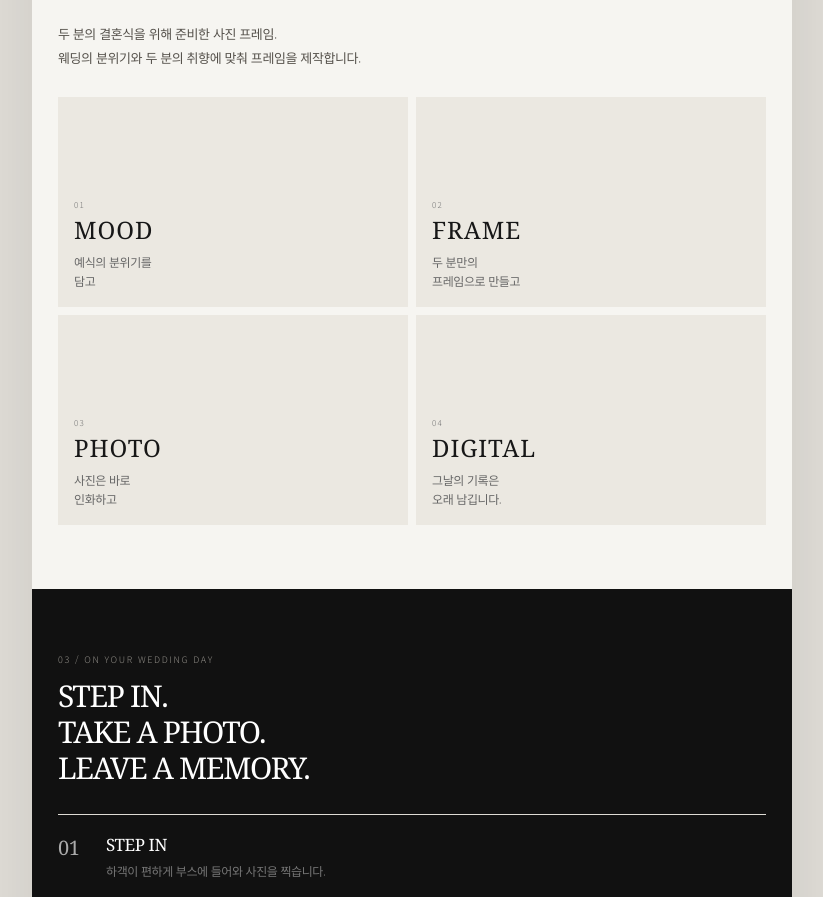
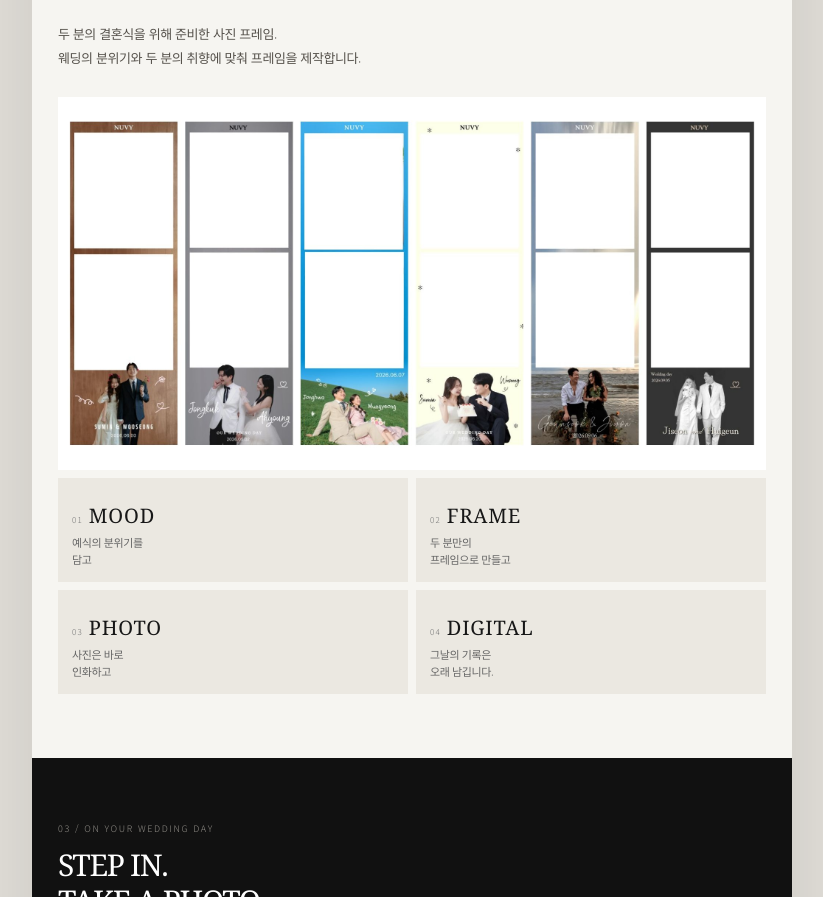
Before and after one commit to ggengmin/nuvywedding, a plain HTML site: page index.html in a window 1280 px wide. Shown: the part 2163-3060 px from the top of the page, without its empty margins (228-1051 px from the left). Drawn offline with Linux system fonts and the light colour scheme.

Commit message:
프레임 이미지 추가

```diff
--- a/index.html
+++ b/index.html
@@ -65,6 +65,14 @@ img{display:block;width:100%}
 .photo-card .over .en{display:block;font:400 24px/1 var(--serif);letter-spacing:.04em;margin-bottom:10px;color:#171717}
 
 .text-card{min-height:210px;background:#ebe8e1}.text-card .over{position:absolute;inset:auto 16px 16px 16px}.steps{margin-top:28px}
+/* [변경 5] 02 섹션: 프레임 이미지 추가 + 카드 4개를 납작하게 (기존 210px → 104px) */
+.frame-img{margin-top:26px;aspect-ratio:1920/1010;object-fit:cover}
+.frame-img + .photo-grid{margin-top:8px}
+.photo-grid .text-card{min-height:104px;height:auto}
+.photo-grid .text-card .over{inset:auto 14px 14px 14px}
+.photo-grid .text-card .over small{display:inline;margin:0 6px 0 0}
+.photo-grid .text-card .over .en{display:inline;font-size:20px;margin:0}
+.photo-grid .text-card .over strong{margin-top:6px;font-size:11px;line-height:1.55}
 .step{display:grid;grid-template-columns:36px 1fr;gap:12px;padding:19px 0;border-top:1px solid var(--line)}
 .step:last-child{border-bottom:1px solid var(--line)}
 .step-no{font:400 20px var(--serif);color:#aaa}
@@ -149,6 +157,9 @@ img{display:block;width:100%}
   <h2 class="title">YOUR WEDDING,<br>YOUR FRAME.</h2>
   <p class="copy">두 분의 결혼식을 위해 준비한 사진 프레임.<br>
   웨딩의 분위기와 두 분의 취향에 맞춰 프레임을 제작합니다.</p>
+
+  <!-- [변경 5] 프레임 모음 이미지 (1920x1010) -->
+  <img class="frame-img" src="frame.jpg" alt="누비포토 웨딩 프레임 모음" loading="lazy">
 
   <!-- [변경 3] 기존: <small>01 / MOOD</small> 형태 → 숫자와 영어를 분리 -->
   <div class="photo-grid">
```
Also changed, not shown: frame.jpg (added).
